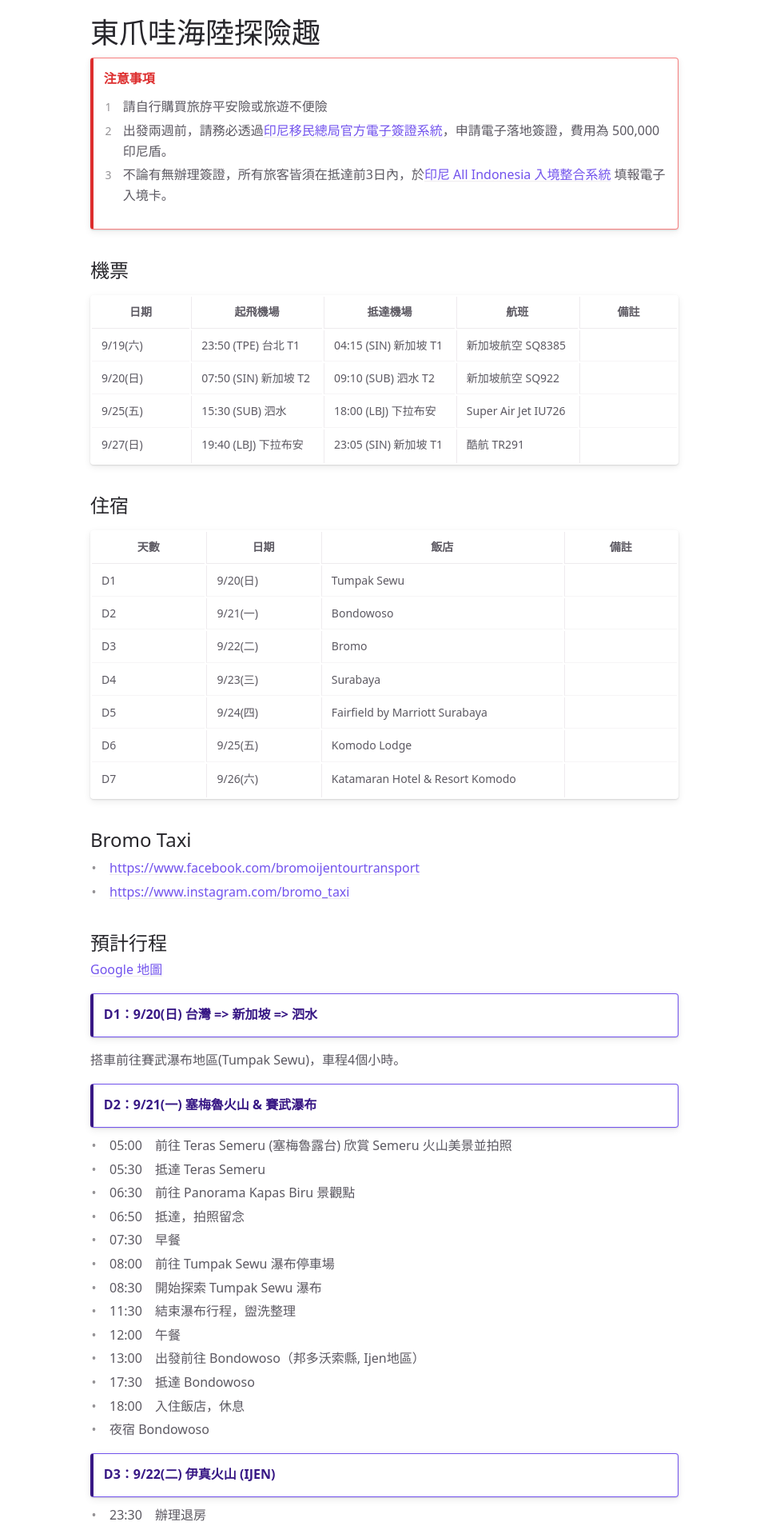
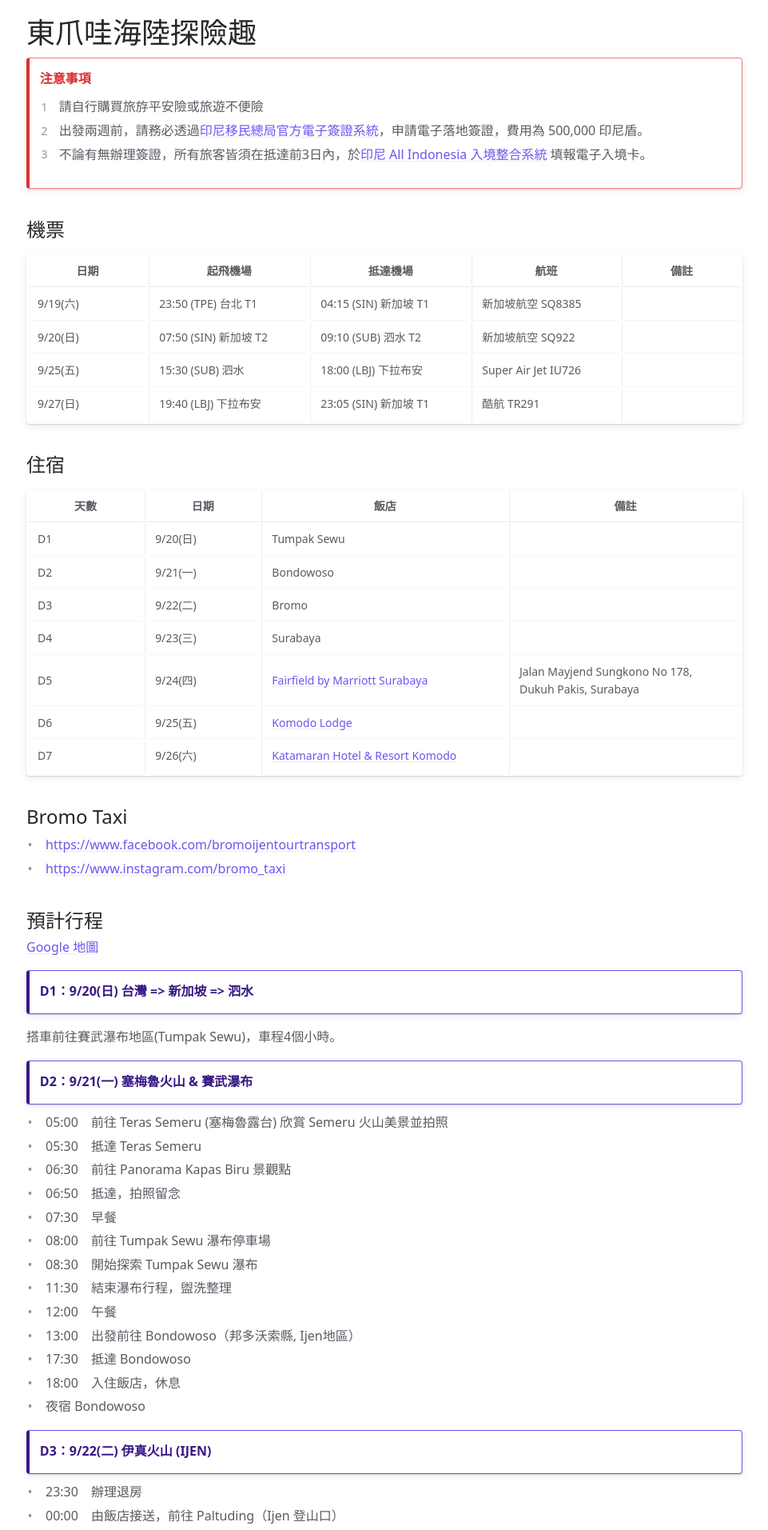
Before and after one commit to vitoshao/blogs, a Jekyll site: the page built from docs/2026/indonesia.md, in a window 1280 px wide. Shown: the top 1913 px of the page at 80% size, without its empty margins (159-1120 px from the left). Built offline with Jekyll 4.4.1, drawn with Linux system fonts in a browser that asks for light colours; cached includes are drawn as plain includes.

Commit message:
20260915

```diff
--- a/_sass/support/_variables.scss
+++ b/_sass/support/_variables.scss
@@ -101,7 +101,7 @@ $nav-width-md: 15.5rem !default;
 $nav-list-item-height: $sp-6 !default;
 $nav-list-item-height-sm: $sp-8 !default;
 $nav-list-expander-right: true;
-$content-width: 50rem !default;
+$content-width: 60rem !default;
 $header-height: 3.75rem !default;
 $search-results-width: $content-width - $nav-width !default;
 $transition-duration: 400ms;
--- a/docs/2026/indonesia.md
+++ b/docs/2026/indonesia.md
@@ -31,9 +31,9 @@ layout: minimal
 | D2  | 9/21(一) | Bondowoso                       |     |
 | D3  | 9/22(二) | Bromo                           |     |
 | D4  | 9/23(三) | Surabaya                        |     |
-| D5  | 9/24(四) | Fairfield by Marriott Surabaya  |     |
-| D6  | 9/25(五) | Komodo Lodge                    |     |
-| D7  | 9/26(六) | Katamaran Hotel & Resort Komodo |     |
+| D5  | 9/24(四) | [Fairfield by Marriott Surabaya](https://www.booking.com/hotel/id/fairfield-by-marriott-surabaya.zh-tw.html?aid=356980&label=gog235jc-10CAsoaEIeZmFpcmZpZWxkLWJ5LW1hcnJpb3R0LXN1cmFiYXlhSDNYA2jnAYgBAZgBM7gBF8gBDNgBA-gBAfgBAYgCAagCAbgC9Nej1QbAAgHSAiQ4YjQ1ODEyMy1mZDg4LTRhMjQtOGM0MS02M2E5NzFiMzcxYznYAgHgAgE&sid=1536846fc93da3ce0aeb3d94b60a8f7f&all_sr_blocks=203380604_382528248_2_0_0_265829&checkin=2026-09-27&checkout=2026-09-28&dest_id=-2698521&dest_type=city&dist=0&group_adults=2&group_children=0&hapos=1&highlighted_blocks=203380604_382528248_2_0_0_265829&hpos=1&matching_block_id=203380604_382528248_2_0_0_265829&no_rooms=1&req_adults=2&req_children=0&room1=A%2CA&sb_price_type=total&sr_order=popularity&sr_pri_blocks=203380604_382528248_2_0_0_265829_56850000&srepoch=1789455359&srpvid=1ccb30bbd53c08bd&type=total&ucfs=1&)  |Jalan Mayjend Sungkono No 178, <br />Dukuh Pakis, Surabaya     |
+| D6  | 9/25(五) | [Komodo Lodge](https://www.booking.com/hotel/id/komodo-lodge.zh-tw.html?aid=311096&label=komodo-lodge-UQOhipjUCIH1H7xS7EyA6QS206060699200%3Apl%3Ata%3Ap1%3Ap2%3Aac%3Aap%3Aneg%3Afi%3Atiaud-2382347442848%3Akwd-71448678907%3Alp9198261%3Ali%3Adec%3Adm%3Appccp%3DUmFuZG9tSVYkc2RlIyh9YbSsBl3MCvHs5i18k2RFKc8&sid=1536846fc93da3ce0aeb3d94b60a8f7f&checkin=2026-09-27&checkout=2026-09-28&dest_id=-2683993&dest_type=city&dist=0&group_adults=2&group_children=0&hapos=1&hpos=1&no_rooms=1&req_adults=2&req_children=0&room1=A%2CA&sb_price_type=total&soh=1&sr_order=popularity&srepoch=1789455699&srpvid=008031657ca5021f&type=total&ucfs=1&#no_availability_msg) |     |
+| D7  | 9/26(六) | [Katamaran Hotel & Resort Komodo](https://www.booking.com/hotel/id/katamaran-resort.zh-tw.html?aid=311984&label=katamaran-resort-pE5DstK6OcOZL9gXIXwW8QS392884349694%3Apl%3Ata%3Ap1%3Ap2%3Aac%3Aap%3Aneg%3Afi%3Atiaud-2382347442848%3Akwd-2389529078821%3Alp9198261%3Ali%3Adec%3Adm%3Appccp%3DUmFuZG9tSVYkc2RlIyh9YbSsBl3MCvHsD8UKUHIRFxY&sid=1536846fc93da3ce0aeb3d94b60a8f7f&all_sr_blocks=176440102_90792746_2_1_0&checkin=2026-09-27&checkout=2026-09-28&dest_id=900048682&dest_type=city&dist=0&group_adults=2&group_children=0&hapos=1&highlighted_blocks=176440102_90792746_2_1_0&hpos=1&matching_block_id=176440102_90792746_2_1_0&no_rooms=1&req_adults=2&req_children=0&room1=A%2CA&sb_price_type=total&sr_order=popularity&sr_pri_blocks=176440102_90792746_2_1_0__297743000&srepoch=1789455498&srpvid=89ab310086bd0e18&type=total&ucfs=1&)          |     |
 
 ## Bromo Taxi
 - [https://www.facebook.com/bromoijentourtransport](https://www.facebook.com/bromoijentourtransport)
```
